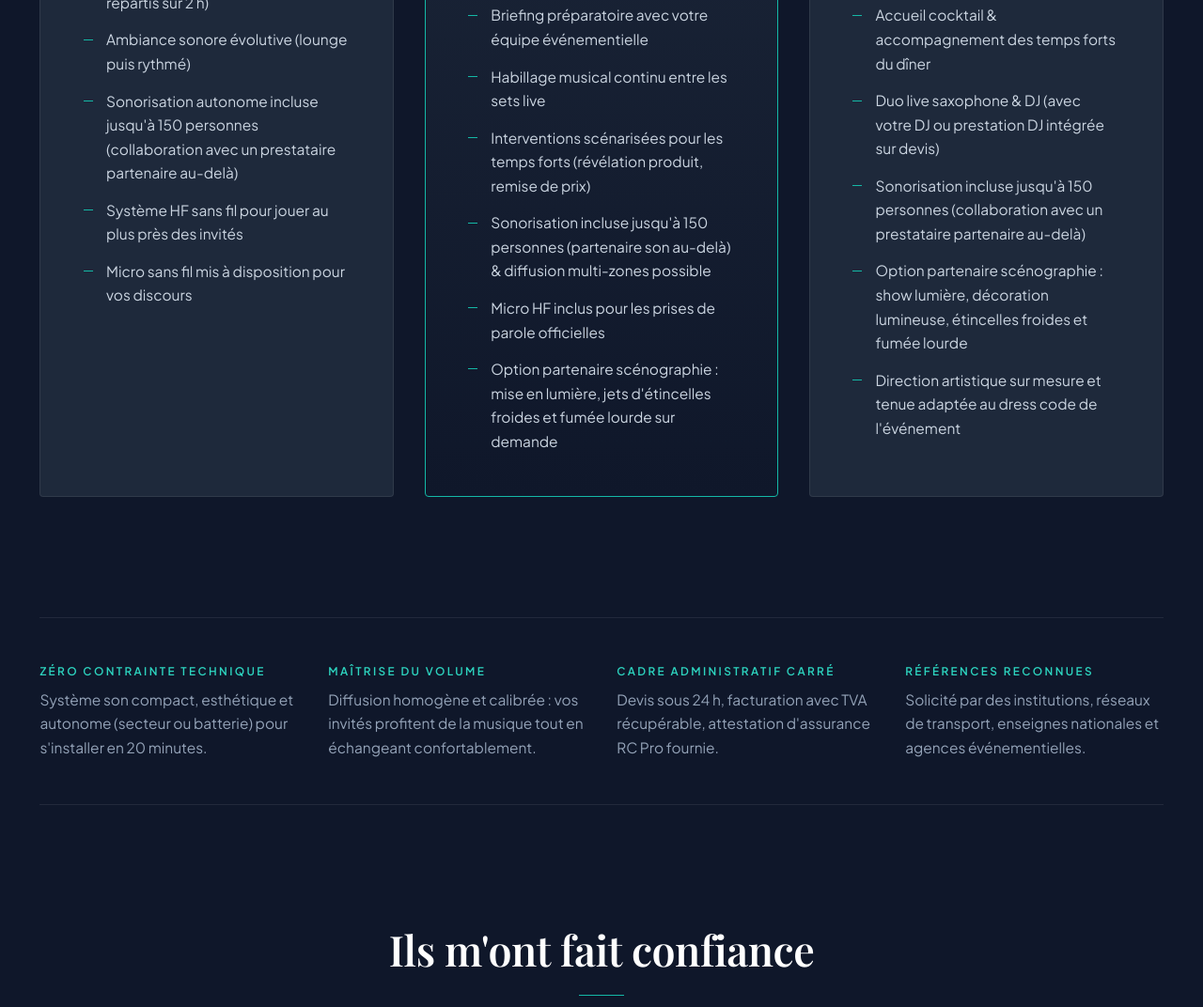
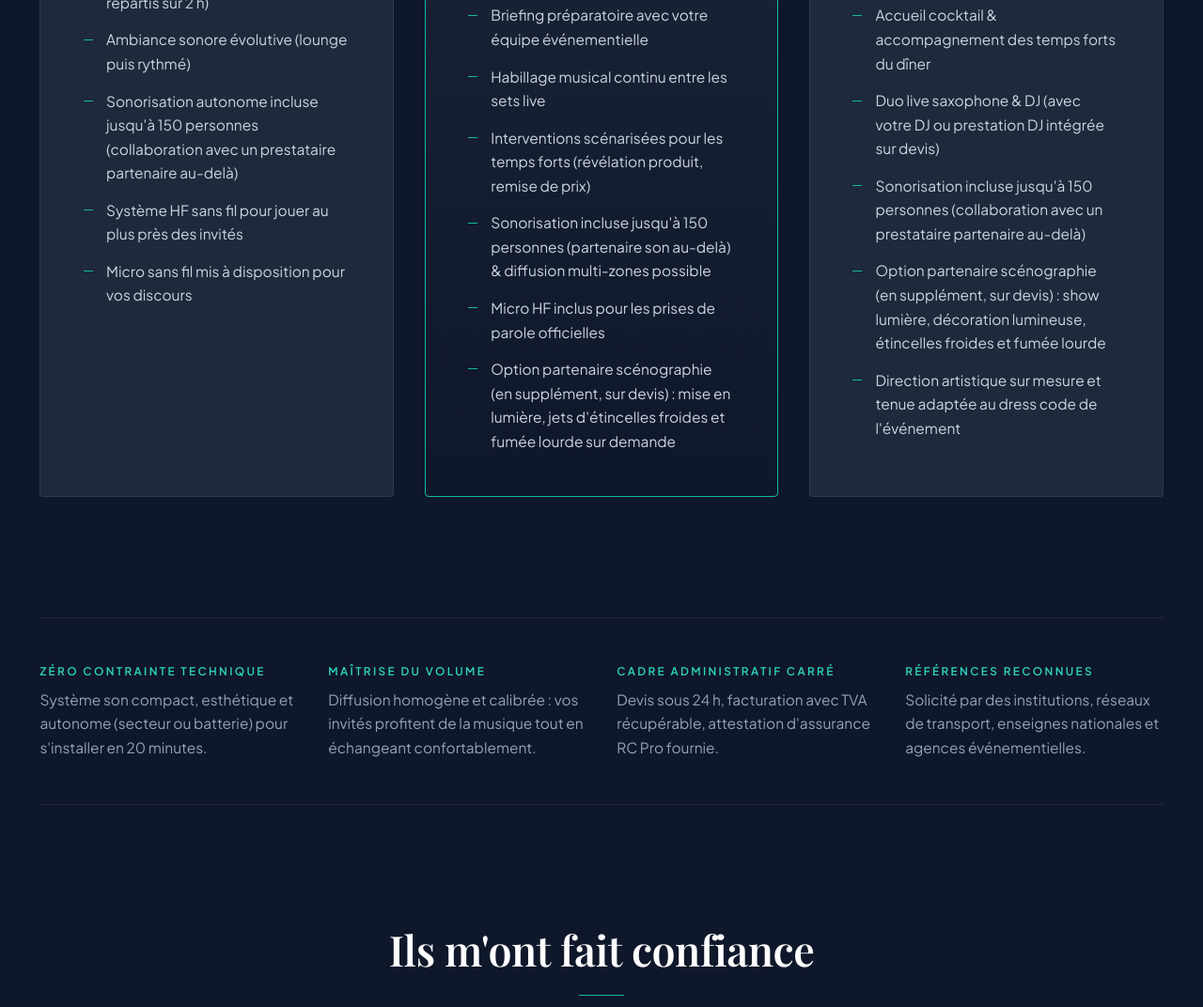
Before and after one commit to sylvainchazalette-beep/brochure-corporate-sylvain-sax, a plain HTML site: page index.html in a window 1280 px wide. Shown: the part 6295-7367 px from the top of the page at 94% size. Drawn offline with nearby package versions, Linux system fonts and the light colour scheme; a web font is replaced by a local one.

Commit message:
Update index.html

```diff
--- a/index.html
+++ b/index.html
@@ -1482,7 +1482,7 @@
               <li>Interventions scénarisées pour les temps forts (révélation produit, remise de prix)</li>
               <li>Sonorisation incluse jusqu'à 150 personnes (partenaire son au-delà) &amp; diffusion multi-zones possible</li>
               <li>Micro HF inclus pour les prises de parole officielles</li>
-              <li>Option partenaire scénographie : mise en lumière, jets d'étincelles froides et fumée lourde sur demande</li>
+              <li>Option partenaire scénographie (en supplément, sur devis) : mise en lumière, jets d'étincelles froides et fumée lourde sur demande</li>
             </ul>
           </article>
 
@@ -1500,7 +1500,7 @@
               <li>Accueil cocktail &amp; accompagnement des temps forts du dîner</li>
               <li>Duo live saxophone &amp; DJ (avec votre DJ ou prestation DJ intégrée sur devis)</li>
               <li>Sonorisation incluse jusqu'à 150 personnes (collaboration avec un prestataire partenaire au-delà)</li>
-              <li>Option partenaire scénographie : show lumière, décoration lumineuse, étincelles froides et fumée lourde</li>
+              <li>Option partenaire scénographie (en supplément, sur devis) : show lumière, décoration lumineuse, étincelles froides et fumée lourde</li>
               <li>Direction artistique sur mesure et tenue adaptée au dress code de l'événement</li>
             </ul>
           </article>
```
